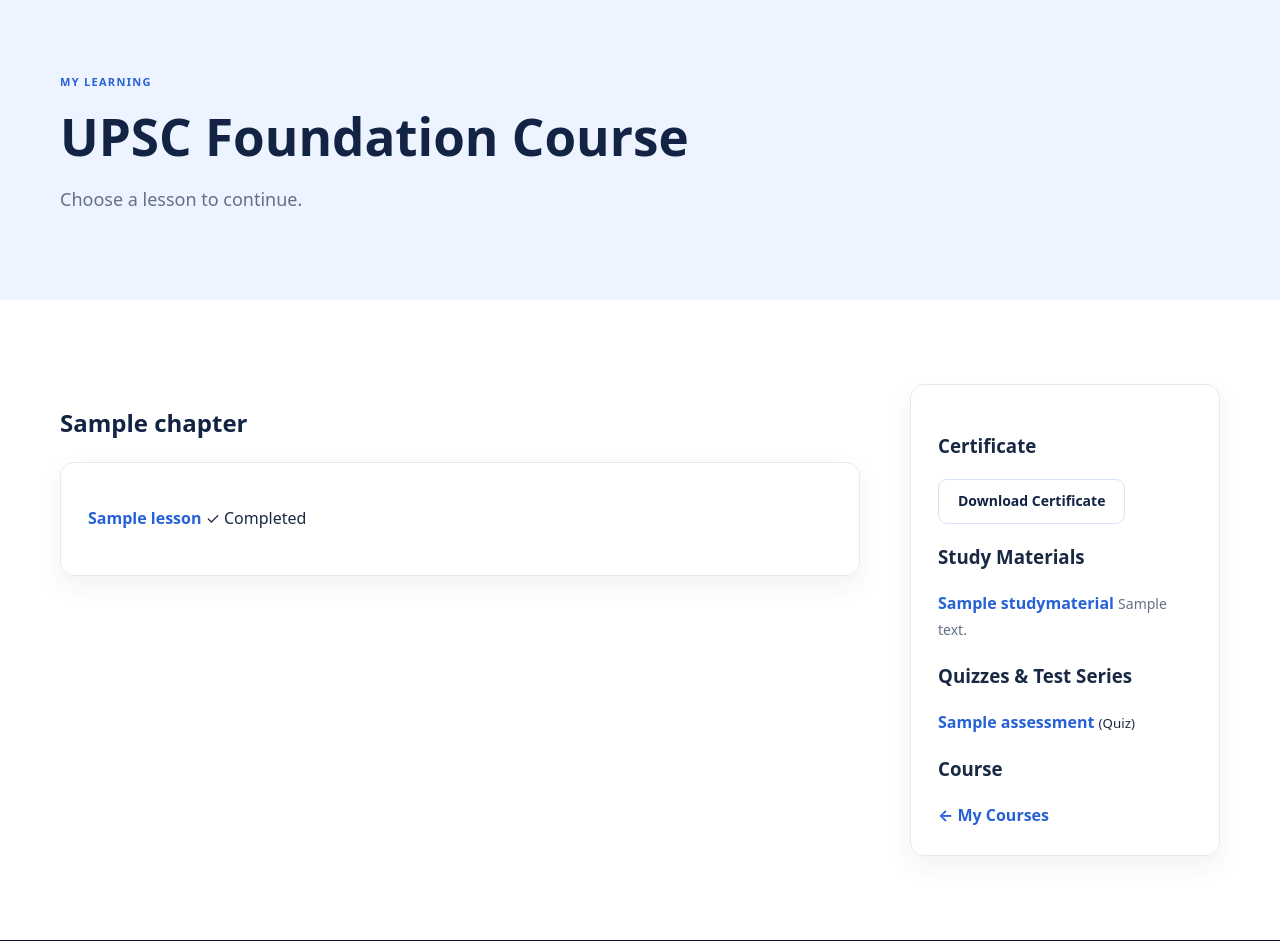
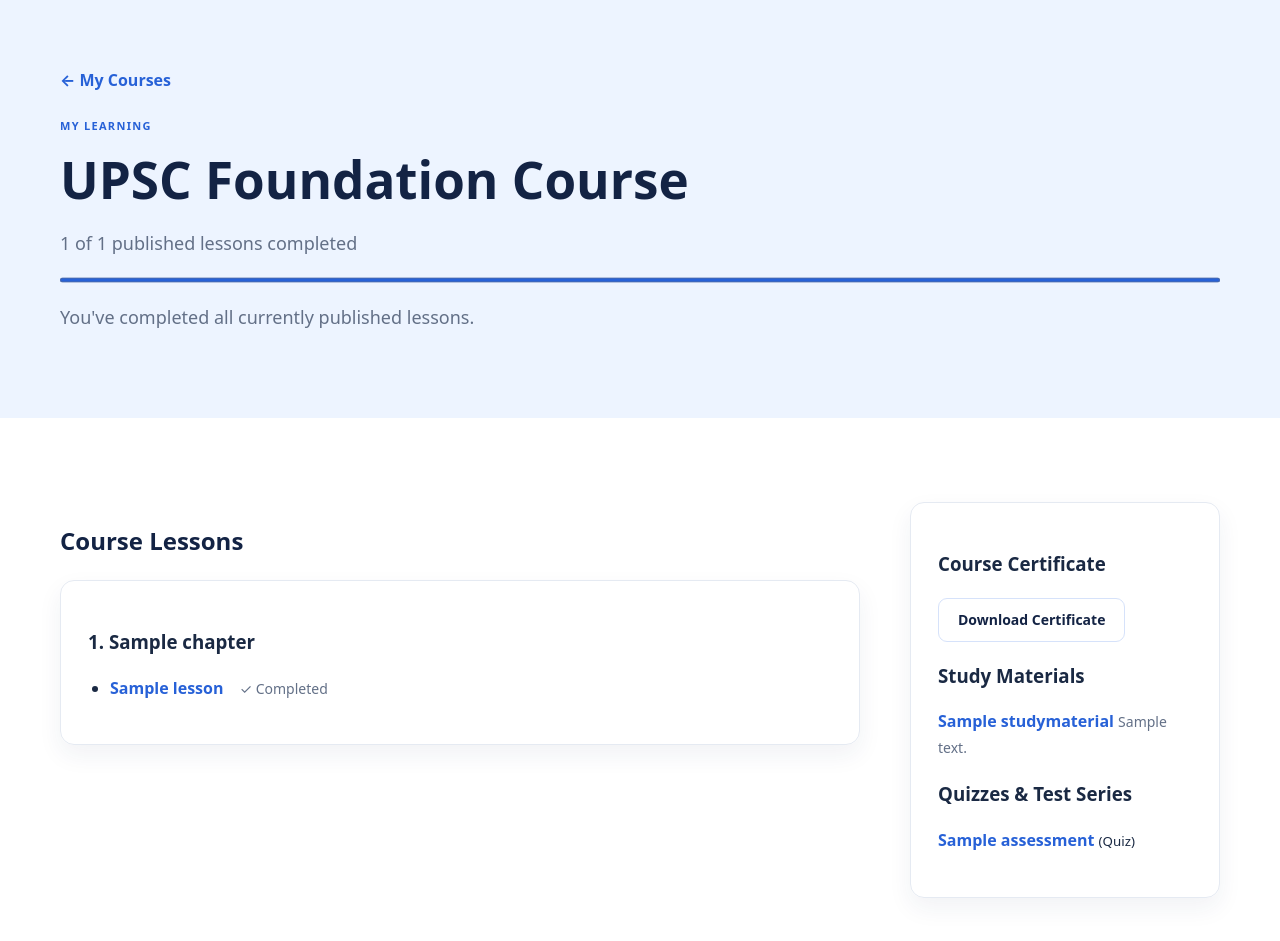
Before and after one commit to dharmendra1031/scs-gyan-course-platform, a Django app: page /courses/upsc-foundation-course/learn/ in a window 1280 px wide. Shown: the part 85-1026 px from the top of the page. Run offline with Django 5.2, Linux system fonts and the light colour scheme; a user stored in the database is signed in; data comes from the database, SQL or seed files in the repository; tables that the repository leaves empty hold one stand-in row (values such as "Sample post"); parts of the project's set-up code (start-up, migrations or seed data) failed here and were passed over.

Commit message:
Improve learning progress and lesson navigation without CSS overrides

```diff
--- a/courses/views.py
+++ b/courses/views.py
@@ -121,12 +121,21 @@ def learn(request, slug):
         chapter__course=course, is_published=True,
     ).values_list("id", flat=True))
     certificate = CourseCertificate.objects.filter(enrollment=enrollment).first()
+    chapters = list(chapters)
+    next_lesson = next(
+        (lesson for chapter in chapters for lesson in chapter.lessons.all()
+         if lesson.pk not in completed_ids),
+        None,
+    )
     return render(request, "courses/learn.html", {
         "course": course, "chapters": chapters, "completed_ids": completed_ids,
         "assessments": course.assessments.filter(is_published=True),
         "materials": course.materials.filter(is_published=True),
         "certificate": certificate,
         "certificate_ready": bool(published_ids and published_ids.issubset(completed_ids)),
+        "published_count": len(published_ids),
+        "completed_count": len(published_ids.intersection(completed_ids)),
+        "next_lesson": next_lesson,
     })
 
 
@@ -135,7 +144,17 @@ def learn(request, slug):
 def lesson_detail(request, lesson_id):
     lesson, enrollment = enrolled_lesson(request, lesson_id)
     completed = enrollment.completed_lessons.filter(lesson=lesson).exists()
-    return render(request, "courses/lesson.html", {"lesson": lesson, "completed": completed})
+    lessons = list(
+        Lesson.objects.filter(chapter__course=lesson.chapter.course, is_published=True)
+        .order_by("chapter__position", "chapter__id", "position", "id")
+        .only("id", "title")
+    )
+    position = next(index for index, item in enumerate(lessons) if item.pk == lesson.pk)
+    return render(request, "courses/lesson.html", {
+        "lesson": lesson, "completed": completed,
+        "previous_lesson": lessons[position - 1] if position else None,
+        "next_lesson": lessons[position + 1] if position + 1 < len(lessons) else None,
+    })
 
 
 @login_required
--- a/static/css/site.css
+++ b/static/css/site.css
@@ -618,6 +618,30 @@ img {
     accent-color:var(--blue)
 }
 
+.learning-chapter {
+    margin-bottom:18px
+}
+
+.lesson-list {
+    padding-left:22px
+}
+
+.lesson-list li {
+    margin:12px 0
+}
+
+.lesson-list .subtle {
+    margin-left:12px
+}
+
+.lesson-navigation {
+    display:flex;
+    justify-content:space-between;
+    flex-wrap:wrap;
+    gap:16px;
+    margin-top:28px
+}
+
 .auth-card {
     max-width:500px;
     padding:40px;
--- a/templates/courses/learn.html
+++ b/templates/courses/learn.html
@@ -1,15 +1,48 @@
 {% extends "base.html" %}
 {% block title %}{{ course.title }} Lessons | SCS Gyan{% endblock %}
+{% block robots_meta %}<meta name="robots" content="noindex,nofollow">{% endblock %}
 {% block content %}
-<section class="page-banner"><div class="container"><span class="eyebrow accent">MY LEARNING</span><h1>{{ course.title }}</h1><p>Choose a lesson to continue.</p></div></section>
-<section class="section"><div class="container"><div class="detail-layout"><article>{% for chapter in chapters %}<h2>{{ chapter.title }}</h2><div class="details-panel">{% for lesson in chapter.lessons.all %}<p><a class="text-link" href="{% url 'lesson_detail' lesson.id %}">{{ lesson.title }}</a> {% if lesson.id in completed_ids %}✓ Completed{% endif %}</p>{% empty %}<p class="subtle">No published lessons yet.</p>{% endfor %}</div>{% empty %}<p>No lessons are published yet.</p>{% endfor %}</article><aside class="details-panel"><h3>Certificate</h3>
+<section class="page-banner"><div class="container">
+  <a class="text-link" href="{% url 'dashboard' %}">← My Courses</a>
+  <span class="eyebrow accent">MY LEARNING</span>
+  <h1>{{ course.title }}</h1>
+  <p>{{ completed_count }} of {{ published_count }} published lessons completed</p>
+  <progress class="course-progress" value="{{ completed_count }}" max="{{ published_count|default:1 }}" aria-label="Course completion"></progress>
+  {% if next_lesson %}
+    <p><a class="button button-primary" href="{% url 'lesson_detail' next_lesson.id %}">Continue: {{ next_lesson.title }} →</a></p>
+  {% elif published_count %}
+    <p>You've completed all currently published lessons.</p>
+  {% else %}
+    <p>Lessons are being prepared.</p>
+  {% endif %}
+</div></section>
+<section class="section"><div class="container detail-layout">
+  <article>
+    <h2>Course Lessons</h2>
+    {% for chapter in chapters %}
+      <section class="details-panel learning-chapter">
+        <h3>{{ forloop.counter }}. {{ chapter.title }}</h3>
+        <ul class="lesson-list">
+        {% for lesson in chapter.lessons.all %}
+          <li>
+            <a class="text-link" href="{% url 'lesson_detail' lesson.id %}">{{ lesson.title }}</a>
+            {% if lesson.id in completed_ids %}<span class="subtle">✓ Completed</span>
+            {% else %}<span class="subtle">Not started</span>{% endif %}
+          </li>
+        {% empty %}<li class="subtle">Lessons will be published soon.</li>{% endfor %}
+        </ul>
+      </section>
+    {% empty %}<p>No lessons are published yet.</p>{% endfor %}
+  </article>
+  <aside class="details-panel">
+    <h3>Course Certificate</h3>
     {% if certificate %}
       <p><a class="button button-outline" href="{% url 'course_certificate' certificate.id %}">Download Certificate</a></p>
     {% elif certificate_ready %}
       <form method="post" action="{% url 'course_certificate_request' course.slug %}">
         {% csrf_token %}<button class="button button-outline" type="submit">Get Certificate</button>
       </form>
-{% else %}<p class="subtle">Complete all published lessons to earn a course certificate.</p>{% endif %}
+    {% else %}<p class="subtle">Complete all published lessons to receive a certificate.</p>{% endif %}
     <h3>Study Materials</h3>
     {% for material in materials %}
       <p><a class="text-link" href="{% url 'material_download' material.id %}">{{ material.title }}</a>
@@ -17,7 +50,9 @@
     {% empty %}<p class="subtle">No PDF materials published yet.</p>{% endfor %}
     <h3>Quizzes & Test Series</h3>
     {% for assessment in assessments %}
-<p><a class="text-link" href="{% url 'exam_take' assessment.id %}">{{ assessment.title }}</a> <small>({{ assessment.get_kind_display }})</small></p>
+      <p><a class="text-link" href="{% url 'exam_take' assessment.id %}">{{ assessment.title }}</a>
+      <small>({{ assessment.get_kind_display }})</small></p>
     {% empty %}<p class="subtle">No assessments published yet.</p>{% endfor %}
-<h3>Course</h3><a class="text-link" href="{% url 'dashboard' %}">← My Courses</a></aside></div></div></section>
+  </aside>
+</div></section>
 {% endblock %}
```
Also changed, not shown: templates/courses/lesson.html (+31 -2 lines). Lines whose indentation alone changed are shown as unchanged.
